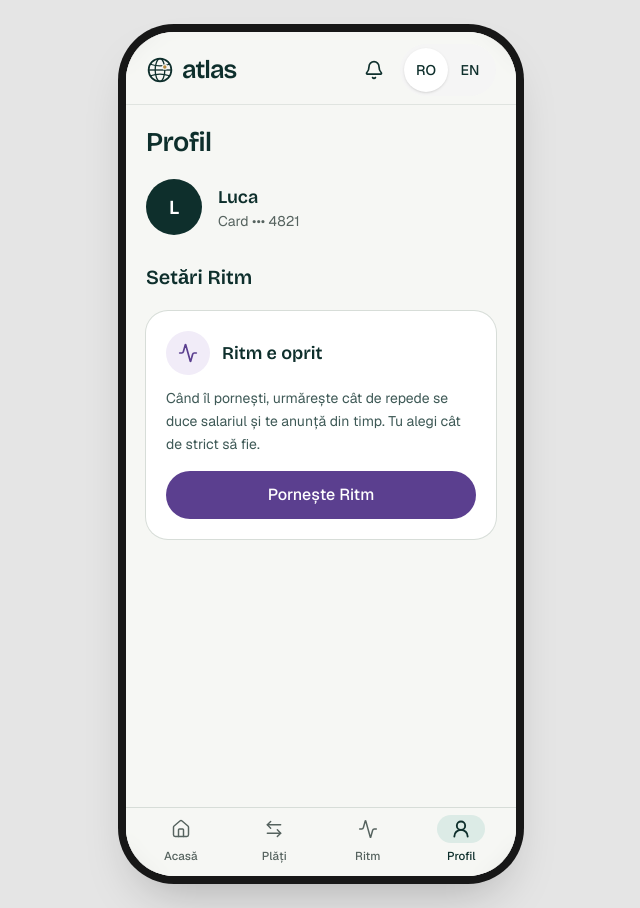
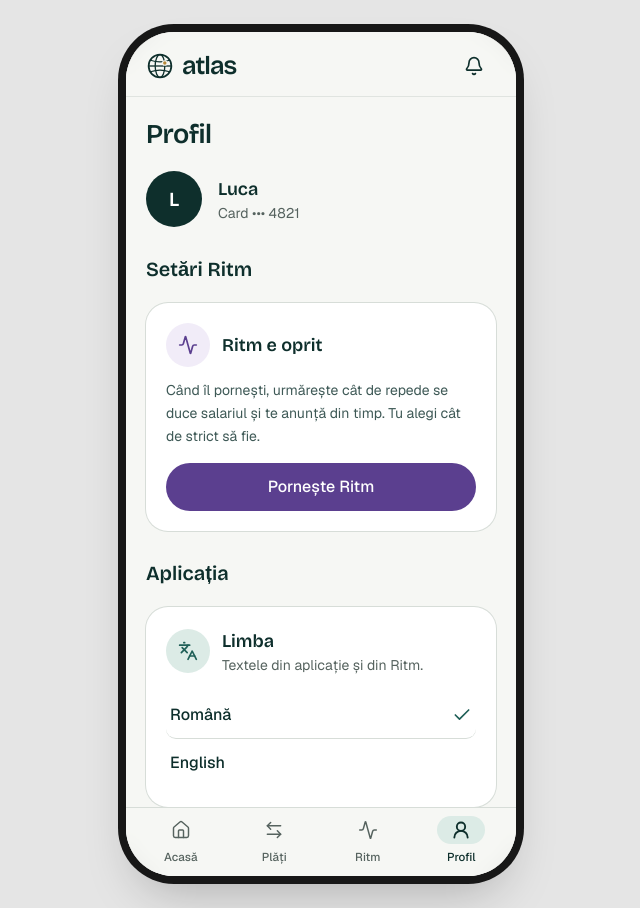
Before and after one commit to MogaVlad/Atlas-Ritm, a Next.js app: page /profile in a window 1280 px wide. Shown: the whole page, without its empty margins (319-959 px from the left). Built offline with nearby package versions, Linux system fonts and the light colour scheme.

Commit message:
feat: language becomes a Profile setting instead of a toggle on every screen

```diff
--- a/app/(bank)/profile/page.tsx
+++ b/app/(bank)/profile/page.tsx
@@ -1,6 +1,7 @@
 "use client";
 
 import { CARD_LAST4 } from "@/components/bank/bankData";
+import { LanguageSetting } from "@/components/bank/LanguageSetting";
 import { RitmSettings } from "@/components/bank/RitmSettings";
 import { PERSONA } from "@/lib/data/persona";
 import { useT } from "@/lib/i18n";
@@ -27,6 +28,9 @@ export default function ProfilePage() {
 
       <h2 className="mt-2 font-display text-xl font-semibold">{t("bank.profile.ritmTitle")}</h2>
       <RitmSettings />
+
+      <h2 className="mt-2 font-display text-xl font-semibold">{t("bank.profile.appTitle")}</h2>
+      <LanguageSetting />
     </div>
   );
 }
--- a/app/ritm/lock/page.tsx
+++ b/app/ritm/lock/page.tsx
@@ -2,7 +2,6 @@
 
 import Link from "next/link";
 import { useLayoutEffect, useState, type ReactNode } from "react";
-import { LocaleToggle } from "@/components/bank/LocaleToggle";
 import { RitmBack } from "@/components/ritm/RitmBack";
 import { useHydrated } from "@/components/ritm/useHydrated";
 import {
@@ -291,7 +290,6 @@ function Screen({ children }: { children: ReactNode }) {
     <>
       <header className="flex items-center justify-between gap-4 px-5 pt-3">
         <RitmBack />
-        <LocaleToggle />
       </header>
       <main className="flex flex-1 flex-col gap-6 px-5 pt-4 pb-8">
         {children}
--- a/app/ritm/onboarding/page.tsx
+++ b/app/ritm/onboarding/page.tsx
@@ -9,7 +9,6 @@ import {
   useState,
   type ReactNode,
 } from "react";
-import { LocaleToggle } from "@/components/bank/LocaleToggle";
 import { LevelChips } from "@/components/ritm/LevelChips";
 import { RitmBack } from "@/components/ritm/RitmBack";
 import { useBank } from "@/lib/store/useBank";
@@ -146,7 +145,6 @@ export default function RitmOnboarding() {
               ))}
             </div>
           </div>
-          <LocaleToggle />
         </div>
       </header>
 
--- a/app/ritm/playground/page.tsx
+++ b/app/ritm/playground/page.tsx
@@ -1,7 +1,6 @@
 "use client";
 
 import { useState } from "react";
-import { LocaleToggle } from "@/components/bank/LocaleToggle";
 import { LevelChips, type RitmLevel } from "@/components/ritm/LevelChips";
 import { PaceBar, type PaceSeverity } from "@/components/ritm/PaceBar";
 import { SafeToSpend } from "@/components/ritm/SafeToSpend";
@@ -25,7 +24,6 @@ export default function RitmPlayground() {
     <>
       <header className="flex items-center justify-between px-5 pt-6">
         <h1 className="text-lg font-semibold">{t("ritm.playground.title")}</h1>
-        <LocaleToggle />
       </header>
 
       <main className="flex flex-col gap-8 px-5 py-8">
--- a/app/ritm/summary/page.tsx
+++ b/app/ritm/summary/page.tsx
@@ -1,6 +1,5 @@
 "use client";
 
-import { LocaleToggle } from "@/components/bank/LocaleToggle";
 import { RitmBack } from "@/components/ritm/RitmBack";
 import { useHydrated } from "@/components/ritm/useHydrated";
 import { raiseSavingPlan, type PacePoint } from "@/lib/engine";
@@ -29,7 +28,6 @@ export default function SummaryScreen() {
     <>
       <header className="flex items-center justify-between gap-4 px-5 pt-3">
         <RitmBack />
-        <LocaleToggle />
       </header>
       <main className="flex flex-1 flex-col gap-6 px-5 pt-4 pb-8">
         <h1 className="font-display text-[1.7rem] leading-tight font-semibold tracking-[-0.02em]">
--- a/app/ritm/unlock/page.tsx
+++ b/app/ritm/unlock/page.tsx
@@ -2,7 +2,6 @@
 
 import Link from "next/link";
 import { useLayoutEffect, useState, type ReactNode } from "react";
-import { LocaleToggle } from "@/components/bank/LocaleToggle";
 import { PensionExplainer } from "@/components/ritm/PensionExplainer";
 import { RitmBack } from "@/components/ritm/RitmBack";
 import { useHydrated } from "@/components/ritm/useHydrated";
@@ -178,7 +177,6 @@ function Screen({ children }: { children: ReactNode }) {
     <>
       <header className="flex items-center justify-between gap-4 px-5 pt-3">
         <RitmBack />
-        <LocaleToggle />
       </header>
       <main className="flex flex-1 flex-col gap-6 px-5 pt-4 pb-8">{children}</main>
     </>
--- /dev/null
+++ b/components/bank/LanguageSetting.tsx
@@ -0,0 +1,53 @@
+"use client";
+
+import { Check, Languages } from "lucide-react";
+import { useLocale, useT, type Locale } from "@/lib/i18n";
+
+/** Each language is named in itself, so it reads right whichever one is active. */
+const OPTIONS: { id: Locale; name: string }[] = [
+  { id: "ro", name: "Română" },
+  { id: "en", name: "English" },
+];
+
+/** Profile setting: the app's language (a choice, not a switch on every screen). */
+export function LanguageSetting() {
+  const t = useT();
+  const locale = useLocale((s) => s.locale);
+  const setLocale = useLocale((s) => s.setLocale);
+
+  return (
+    <section aria-labelledby="language-title" className="rounded-3xl bg-white p-5 ring-1 ring-atlas-line">
+      <div className="flex items-center gap-3">
+        <span className="flex size-11 shrink-0 items-center justify-center rounded-full bg-atlas-sea text-atlas-pine" aria-hidden="true">
+          <Languages className="size-5" />
+        </span>
+        <div>
+          <h3 id="language-title" className="font-display text-lg font-semibold">
+            {t("bank.profile.languageTitle")}
+          </h3>
+          <p className="text-sm text-atlas-muted">{t("bank.profile.languageHint")}</p>
+        </div>
+      </div>
+
+      <div role="radiogroup" aria-labelledby="language-title" className="mt-4 flex flex-col divide-y divide-atlas-line">
+        {OPTIONS.map((o) => {
+          const selected = locale === o.id;
+          return (
+            <button
+              key={o.id}
+              type="button"
+              role="radio"
+              aria-checked={selected}
+              lang={o.id}
+              onClick={() => setLocale(o.id)}
+              className="flex min-h-12 items-center justify-between rounded-lg px-1 text-left font-medium focus-visible:outline-2 focus-visible:outline-offset-2 focus-visible:outline-atlas-pine"
+            >
+              {o.name}
+              {selected && <Check className="size-5 text-atlas-pine" aria-hidden="true" />}
+            </button>
+          );
+        })}
+      </div>
+    </section>
+  );
+}
--- a/components/bank/TopBar.tsx
+++ b/components/bank/TopBar.tsx
@@ -5,7 +5,6 @@ import Link from "next/link";
 import { useHtmlLang, useT } from "@/lib/i18n";
 import { useBank } from "@/lib/store/useBank";
 import { AtlasWordmark } from "./AtlasMark";
-import { LocaleToggle } from "./LocaleToggle";
 
 function BellLink() {
   const t = useT();
@@ -49,10 +48,8 @@ export function TopBar() {
       >
         <AtlasWordmark />
       </Link>
-      <div className="flex items-center gap-1">
-        <BellLink />
-        <LocaleToggle />
-      </div>
+      {/* The language is a setting in Profile, not a switch on every screen. */}
+      <BellLink />
     </header>
   );
 }
--- a/messages/en.json
+++ b/messages/en.json
@@ -132,7 +132,10 @@
       "essentialsHint": "What’s on here doesn’t count towards your pace: it’s taken out of your spending money first.",
       "perMonth": "{amount} a month",
       "essentialsTotal": "Essentials per month",
-      "spendingMoney": "Spending money this month"
+      "spendingMoney": "Spending money this month",
+      "appTitle": "App",
+      "languageTitle": "Language",
+      "languageHint": "The texts in the app and in Ritm."
     },
     "channels": {
       "card_in_store": "Card, in store",
--- a/messages/ro.json
+++ b/messages/ro.json
@@ -132,7 +132,10 @@
       "essentialsHint": "Ce e pornit aici nu intră în ritm: e scos dinainte din banii de cheltuit.",
       "perMonth": "{amount} pe lună",
       "essentialsTotal": "Esențiale pe lună",
-      "spendingMoney": "Bani de cheltuit luna asta"
+      "spendingMoney": "Bani de cheltuit luna asta",
+      "appTitle": "Aplicația",
+      "languageTitle": "Limba",
+      "languageHint": "Textele din aplicație și din Ritm."
     },
     "channels": {
       "card_in_store": "Card, în magazin",
```
